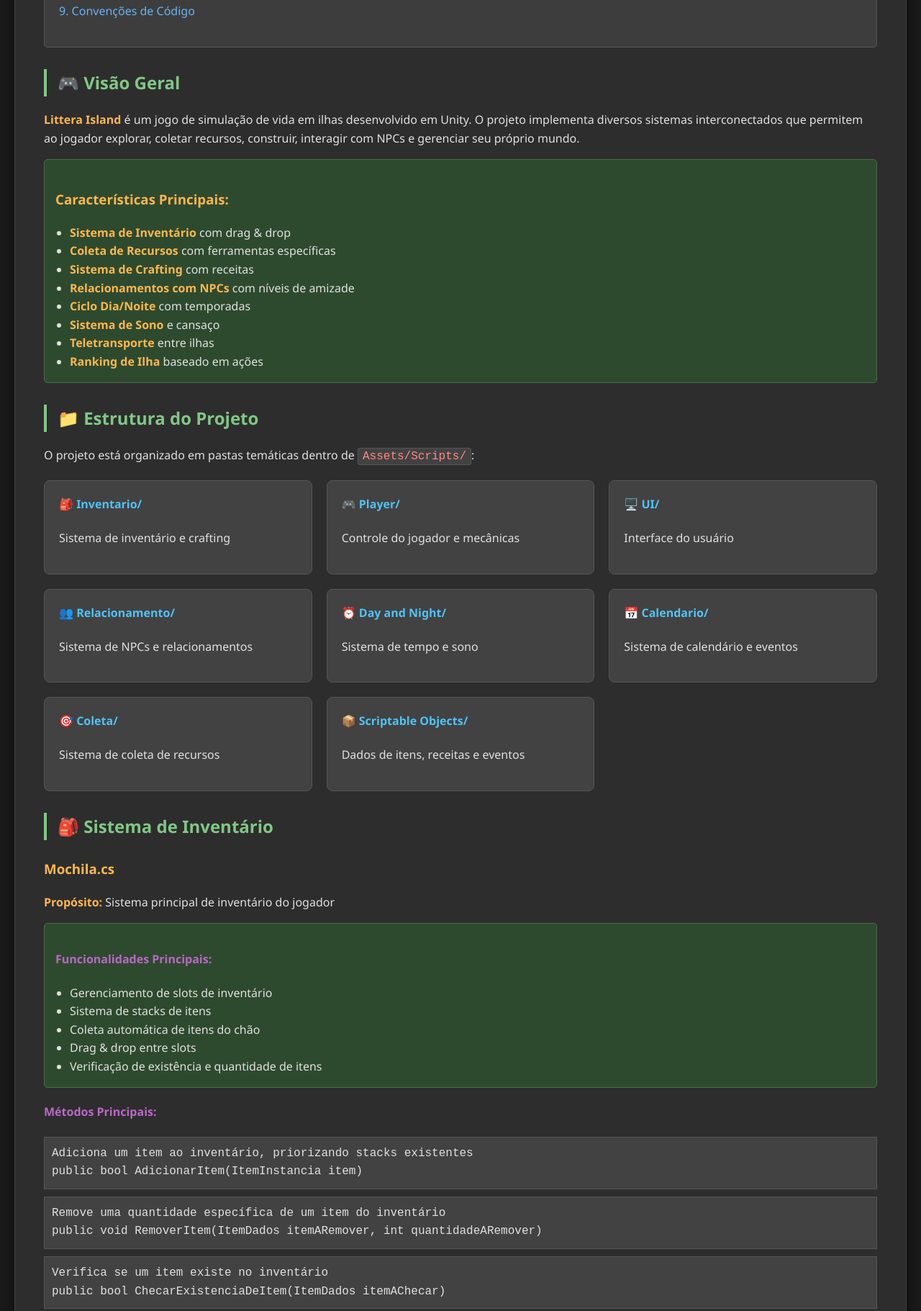
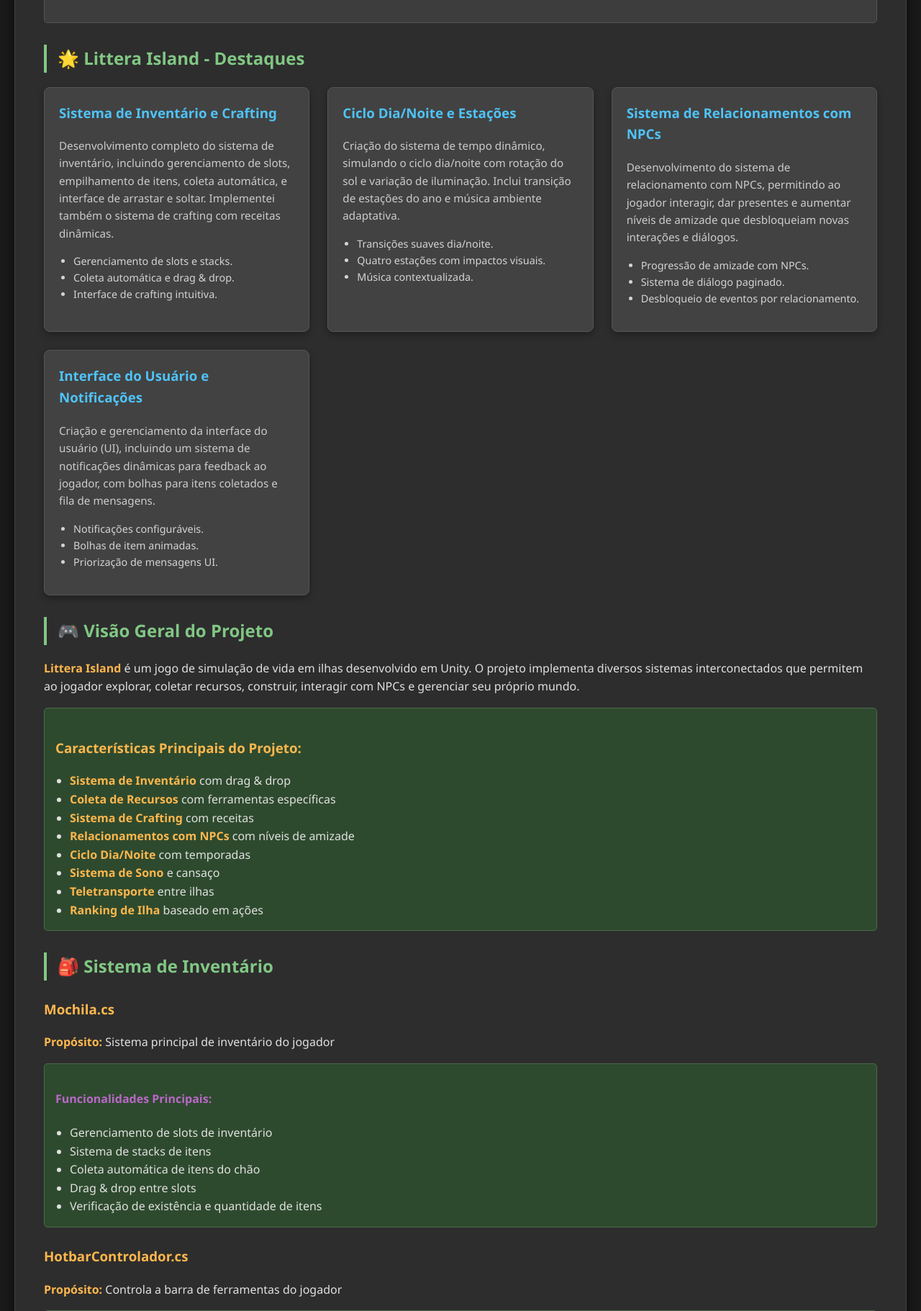
Before and after one commit to NandoSouzaS/NandoSouzaS.github.io, a plain HTML site: page index.html in a window 1280 px wide. Shown: the part 543-2364 px from the top of the page at 72% size. Drawn offline with Linux system fonts and the light colour scheme.

Commit message:
Update index.html

```diff
--- a/index.html
+++ b/index.html
@@ -3,7 +3,7 @@
 <head>
     <meta charset="UTF-8">
     <meta name="viewport" content="width=device-width, initial-scale=1.0">
-    <title>Littera Island - Documentação Completa do Projeto</title>
+    <title>Portfólio - Littera Island</title>
     <style>
         body {
             font-family: 'Segoe UI', Tahoma, Geneva, Verdana, sans-serif;
@@ -119,17 +119,6 @@
         .emoji {
             font-size: 1.2em;
         }
-        .convention-box {
-            background-color: #4a3c2e;
-            border: 1px solid #6b5b4a;
-            border-radius: 5px;
-            padding: 15px;
-            margin: 15px 0;
-        }
-        .convention-box h4 {
-            margin-top: 0;
-            color: #ffb74d;
-        }
         p {
             color: #e0e0e0;
         }
@@ -139,6 +128,45 @@
         ul, ol {
             color: #e0e0e0;
         }
+        /* New styles for Portfolio */
+        .portfolio-section {
+            margin-top: 40px;
+        }
+        .portfolio-grid {
+            display: grid;
+            grid-template-columns: repeat(auto-fit, minmax(300px, 1fr));
+            gap: 25px;
+            margin-top: 20px;
+        }
+        .project-card {
+            background-color: #424242;
+            border-radius: 8px;
+            overflow: hidden;
+            box-shadow: 0 4px 10px rgba(0,0,0,0.3);
+            transition: transform 0.2s;
+            border: 1px solid #555;
+        }
+        .project-card:hover {
+            transform: translateY(-5px);
+        }
+        .project-card-content {
+            padding: 20px;
+        }
+        .project-card-content h3 {
+            margin-top: 0;
+            color: #4fc3f7;
+        }
+        .project-card-content p {
+            font-size: 0.95em;
+            color: #cccccc;
+        }
+        .project-card-content ul {
+            list-style: disc;
+            padding-left: 20px;
+            font-size: 0.9em;
+            color: #d4d4d4;
+        }
+
         @media print {
             body {
                 background-color: white;
@@ -153,7 +181,7 @@
             h1, h2, h3, h4 {
                 color: black;
             }
-            .toc, .feature-list, .system-card, .method-signature, .convention-box {
+            .toc, .feature-list, .system-card, .method-signature, .project-card {
                 background-color: #f5f5f5;
                 border: 1px solid #ddd;
                 color: black;
@@ -163,28 +191,75 @@
 </head>
 <body>
     <div class="container">
-        <h1>🎮 Littera Island - Documentação Completa do Projeto</h1>
+        <h1>🎮 Projeto Littera Island</h1>
 
         <div class="toc">
             <h2>📋 Índice</h2>
             <ul>
-                <li><a href="#visao-geral">1. Visão Geral</a></li>
-                <li><a href="#estrutura-projeto">2. Estrutura do Projeto</a></li>
+                <li><a href="#littera-island-destaques">1. Destaques</a></li>
+                <li><a href="#visao-geral">2. Visão Geral do Projeto</a></li>
                 <li><a href="#sistema-inventario">3. Sistema de Inventário</a></li>
                 <li><a href="#sistema-jogador">4. Sistema do Jogador</a></li>
                 <li><a href="#interface-usuario">5. Interface do Usuário</a></li>
                 <li><a href="#sistema-relacionamentos">6. Sistema de Relacionamentos</a></li>
                 <li><a href="#sistema-tempo">7. Sistema de Tempo</a></li>
                 <li><a href="#outros-sistemas">8. Outros Sistemas</a></li>
-                <li><a href="#convencoes-codigo">9. Convenções de Código</a></li>
             </ul>
         </div>
 
-        <h2 id="visao-geral">🎮 Visão Geral</h2>
+        <h2 id="littera-island-destaques">🌟 Littera Island - Destaques</h2>
+        <div class="portfolio-grid">
+            <div class="project-card">
+                <div class="project-card-content">
+                    <h3>Sistema de Inventário e Crafting</h3>
+                    <p>Desenvolvimento completo do sistema de inventário, incluindo gerenciamento de slots, empilhamento de itens, coleta automática, e interface de arrastar e soltar. Implementei também o sistema de crafting com receitas dinâmicas.</p>
+                    <ul>
+                        <li>Gerenciamento de slots e stacks.</li>
+                        <li>Coleta automática e drag & drop.</li>
+                        <li>Interface de crafting intuitiva.</li>
+                    </ul>
+                </div>
+            </div>
+            <div class="project-card">
+                <div class="project-card-content">
+                    <h3>Ciclo Dia/Noite e Estações</h3>
+                    <p>Criação do sistema de tempo dinâmico, simulando o ciclo dia/noite com rotação do sol e variação de iluminação. Inclui transição de estações do ano e música ambiente adaptativa.</p>
+                    <ul>
+                        <li>Transições suaves dia/noite.</li>
+                        <li>Quatro estações com impactos visuais.</li>
+                        <li>Música contextualizada.</li>
+                    </ul>
+                </div>
+            </div>
+            <div class="project-card">
+                <div class="project-card-content">
+                    <h3>Sistema de Relacionamentos com NPCs</h3>
+                    <p>Desenvolvimento do sistema de relacionamento com NPCs, permitindo ao jogador interagir, dar presentes e aumentar níveis de amizade que desbloqueiam novas interações e diálogos.</p>
+                    <ul>
+                        <li>Progressão de amizade com NPCs.</li>
+                        <li>Sistema de diálogo paginado.</li>
+                        <li>Desbloqueio de eventos por relacionamento.</li>
+                    </ul>
+                </div>
+            </div>
+            <div class="project-card">
+                <div class="project-card-content">
+                    <h3>Interface do Usuário e Notificações</h3>
+                    <p>Criação e gerenciamento da interface do usuário (UI), incluindo um sistema de notificações dinâmicas para feedback ao jogador, com bolhas para itens coletados e fila de mensagens.</p>
+                    <ul>
+                        <li>Notificações configuráveis.</li>
+                        <li>Bolhas de item animadas.</li>
+                        <li>Priorização de mensagens UI.</li>
+                    </ul>
+                </div>
+            </div>
+        </div>
+
+        <h2 id="visao-geral">🎮 Visão Geral do Projeto</h2>
         <p><strong>Littera Island</strong> é um jogo de simulação de vida em ilhas desenvolvido em Unity. O projeto implementa diversos sistemas interconectados que permitem ao jogador explorar, coletar recursos, construir, interagir com NPCs e gerenciar seu próprio mundo.</p>
 
         <div class="feature-list">
-            <h3>Características Principais:</h3>
+            <h3>Características Principais do Projeto:</h3>
             <ul>
                 <li><strong>Sistema de Inventário</strong> com drag & drop</li>
                 <li><strong>Coleta de Recursos</strong> com ferramentas específicas</li>
@@ -195,44 +270,6 @@
                 <li><strong>Teletransporte</strong> entre ilhas</li>
                 <li><strong>Ranking de Ilha</strong> baseado em ações</li>
             </ul>
-        </div>
-
-        <h2 id="estrutura-projeto">📁 Estrutura do Projeto</h2>
-        <p>O projeto está organizado em pastas temáticas dentro de <code>Assets/Scripts/</code>:</p>
-
-        <div class="system-overview">
-            <div class="system-card">
-                <h4>🎒 Inventario/</h4>
-                <p>Sistema de inventário e crafting</p>
-            </div>
-            <div class="system-card">
-                <h4>🎮 Player/</h4>
-                <p>Controle do jogador e mecânicas</p>
-            </div>
-            <div class="system-card">
-                <h4>🖥️ UI/</h4>
-                <p>Interface do usuário</p>
-            </div>
-            <div class="system-card">
-                <h4>👥 Relacionamento/</h4>
-                <p>Sistema de NPCs e relacionamentos</p>
-            </div>
-            <div class="system-card">
-                <h4>⏰ Day and Night/</h4>
-                <p>Sistema de tempo e sono</p>
-            </div>
-            <div class="system-card">
-                <h4>📅 Calendario/</h4>
-                <p>Sistema de calendário e eventos</p>
-            </div>
-            <div class="system-card">
-                <h4>🎯 Coleta/</h4>
-                <p>Sistema de coleta de recursos</p>
-            </div>
-            <div class="system-card">
-                <h4>📦 Scriptable Objects/</h4>
-                <p>Dados de itens, receitas e eventos</p>
-            </div>
         </div>
 
         <h2 id="sistema-inventario">🎒 Sistema de Inventário</h2>
@@ -249,22 +286,6 @@
                 <li>Drag & drop entre slots</li>
                 <li>Verificação de existência e quantidade de itens</li>
             </ul>
-        </div>
-
-        <h4>Métodos Principais:</h4>
-        <div class="method-signature">
-            Adiciona um item ao inventário, priorizando stacks existentes<br>
-            public bool AdicionarItem(ItemInstancia item)
-        </div>
-
-        <div class="method-signature">
-            Remove uma quantidade específica de um item do inventário<br>
-            public void RemoverItem(ItemDados itemARemover, int quantidadeARemover)
-        </div>
-
-        <div class="method-signature">
-            Verifica se um item existe no inventário<br>
-            public bool ChecarExistenciaDeItem(ItemDados itemAChecar)
         </div>
 
         <h3>HotbarControlador.cs</h3>
@@ -390,61 +411,9 @@
             </div>
         </div>
 
-        <h2 id="convencoes-codigo">📝 Convenções de Código</h2>
-
-        <div class="convention-box">
-            <h4>Estrutura de Arquivos</h4>
-            <p>Todos os scripts seguem uma estrutura padronizada com regiões organizadas:</p>
-            <ul>
-                <li><strong>Configurações:</strong> Parâmetros configuráveis</li>
-                <li><strong>Componentes:</strong> Referências a objetos Unity</li>
-                <li><strong>Estados:</strong> Variáveis de estado da classe</li>
-                <li><strong>Unity Lifecycle:</strong> Métodos do ciclo de vida do Unity</li>
-                <li><strong>Funcionalidades:</strong> Métodos específicos da classe</li>
-            </ul>
-        </div>
-
-        <div class="convention-box">
-            <h4>Documentação XML</h4>
-            <ul>
-                <li><strong>Classes:</strong> Descrição do propósito geral</li>
-                <li><strong>Métodos Públicos:</strong> Descrição da funcionalidade e parâmetros</li>
-                <li><strong>Propriedades Complexas:</strong> Explicação do comportamento</li>
-            </ul>
-        </div>
-
-        <div class="convention-box">
-            <h4>Nomenclatura</h4>
-            <ul>
-                <li><strong>Classes:</strong> PascalCase (ex: <code>GerenciadorDeTempo</code>)</li>
-                <li><strong>Métodos:</strong> PascalCase (ex: <code>AdicionarItem</code>)</li>
-                <li><strong>Variáveis:</strong> camelCase (ex: <code>tempoAtual</code>)</li>
-                <li><strong>Constantes:</strong> UPPER_CASE (ex: <code>MAX_ITEMS</code>)</li>
-            </ul>
-        </div>
-
-        <h3>🔧 Como Contribuir</h3>
-
-        <h4>Adicionando Novos Scripts</h4>
-        <ol>
-            <li>Escolha a pasta apropriada baseada na funcionalidade</li>
-            <li>Siga as convenções de nomenclatura</li>
-            <li>Adicione documentação XML completa</li>
-            <li>Organize o código em regiões lógicas</li>
-            <li>Teste a integração com sistemas existentes</li>
-        </ol>
-
-        <h4>Modificando Scripts Existentes</h4>
-        <ol>
-            <li>Mantenha a documentação XML atualizada</li>
-            <li>Preserve a estrutura de regiões</li>
-            <li>Adicione comentários para lógica complexa</li>
-            <li>Teste as funcionalidades relacionadas</li>
-        </ol>
-
         <hr>
         <p style="text-align: center; color: #9e9e9e; font-style: italic;">
-            Documentação gerada em 2025 - Samambaia Games
+            Fernando Souza - 2025
         </p>
     </div>
 </body>
```
